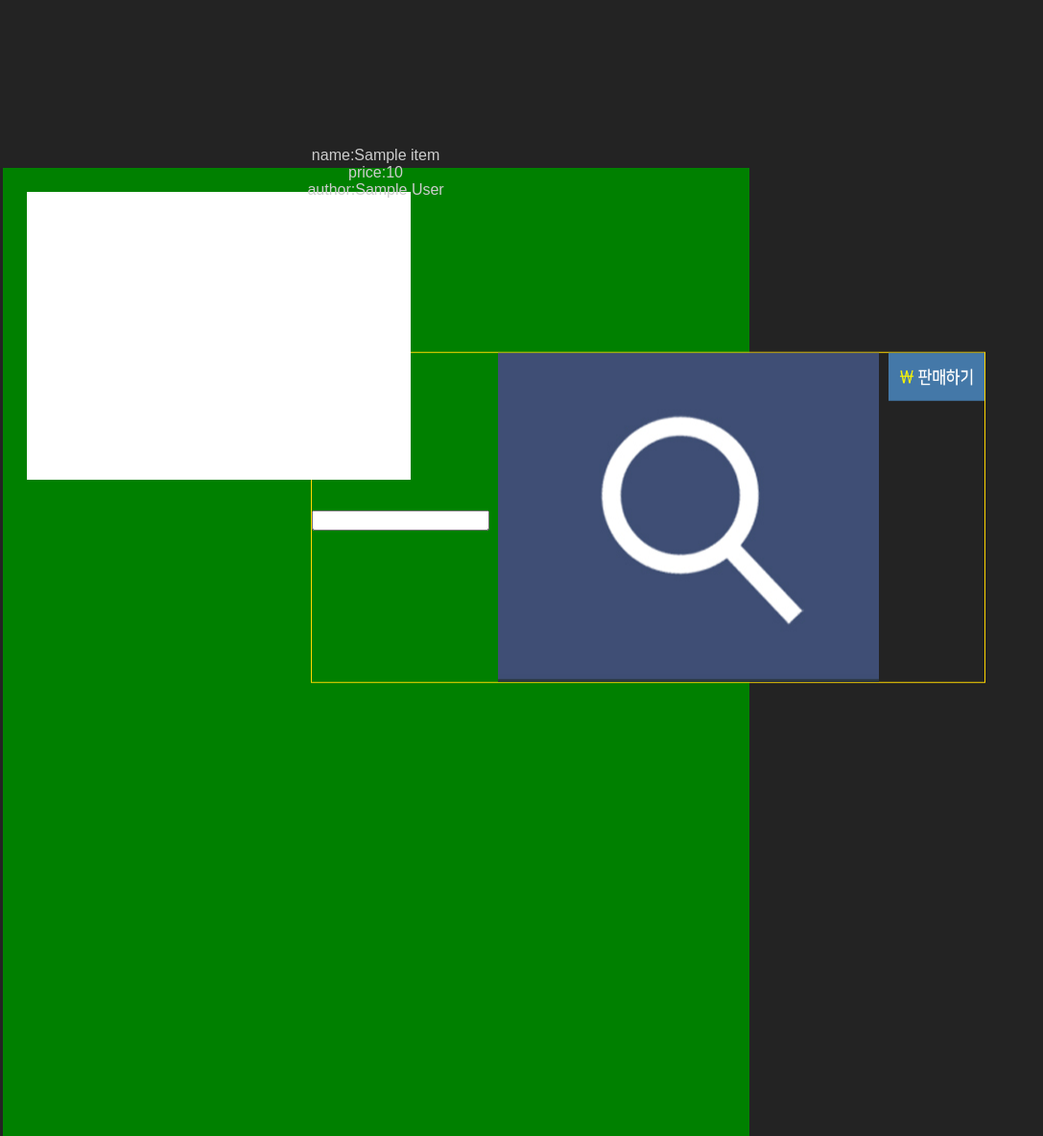
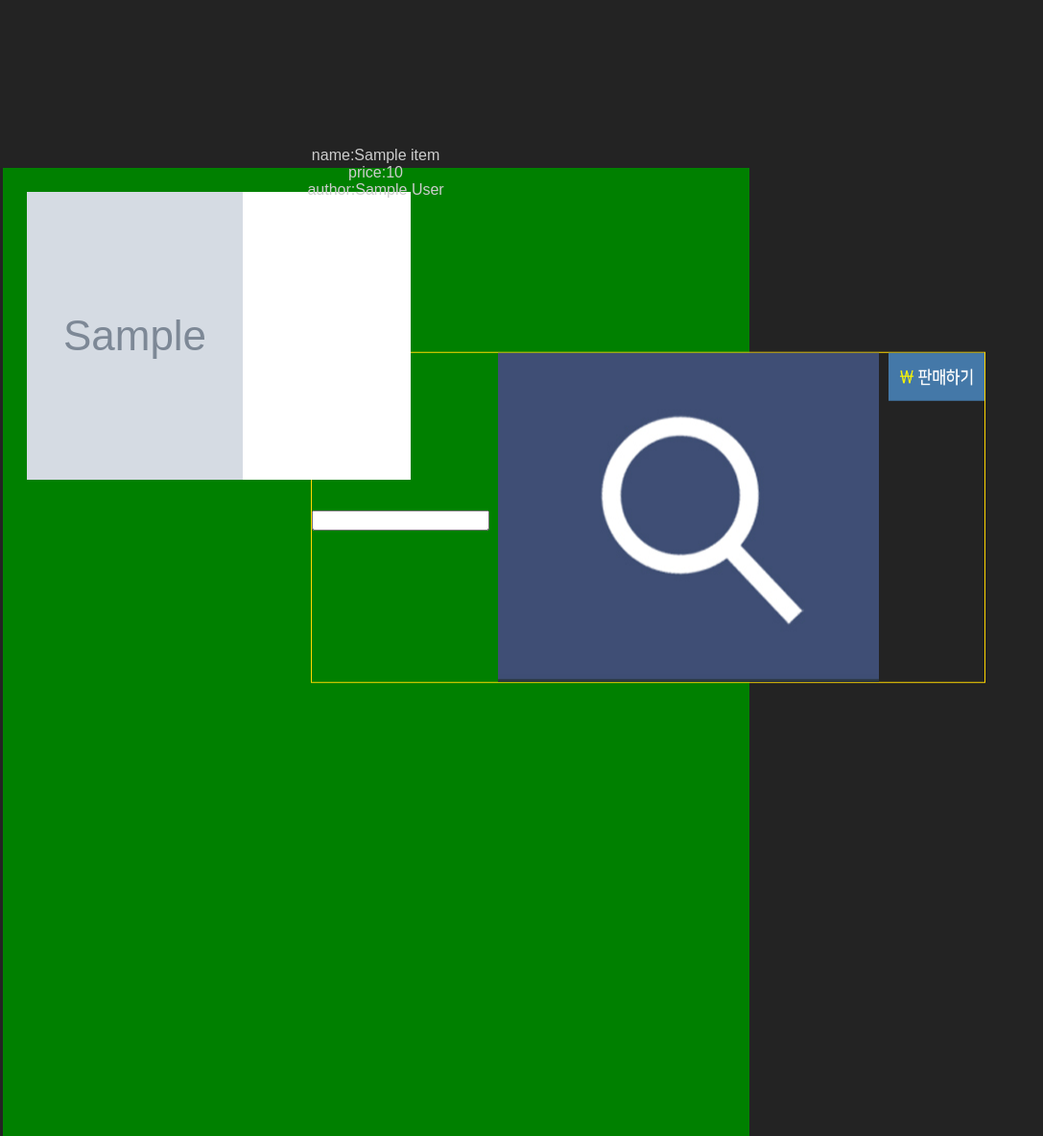
Before and after one commit to CLUG-kr/VidulgiStore_SERVER, a Flask app: template templates/main.html in a window 1280 px wide. Shown: the part 180-1364 px from the top of the page at 96% size, without its empty margins (0-1087 px from the left). Run offline with Flask 2, Linux system fonts and the light colour scheme; the template is opened without the code that fills it: most values are stand-ins (such as "Sample title", 1, 10 or a date in 2020); grey boxes marked "Sample" are stand-in pictures.

Commit message:
Update Image Code

```diff
--- a/templates/main.html
+++ b/templates/main.html
@@ -42,6 +42,7 @@
     {% for item in items %}
       <div class="d_item" style="background-color: #ffffff;  width: 400px; height: 300px; margin: 20px; float: left;">
         <div class="d_item_info">
+          <img style="position: relative; width: 225px;height: 300px;" src="{{item.picture }}">
           <center style="position: absolute; top:50%; left:50%; transform: translate(-50%, -50%);">
             <div>name:{{item.name}}</div>
             <div>price:{{item.price}}</div>
```
